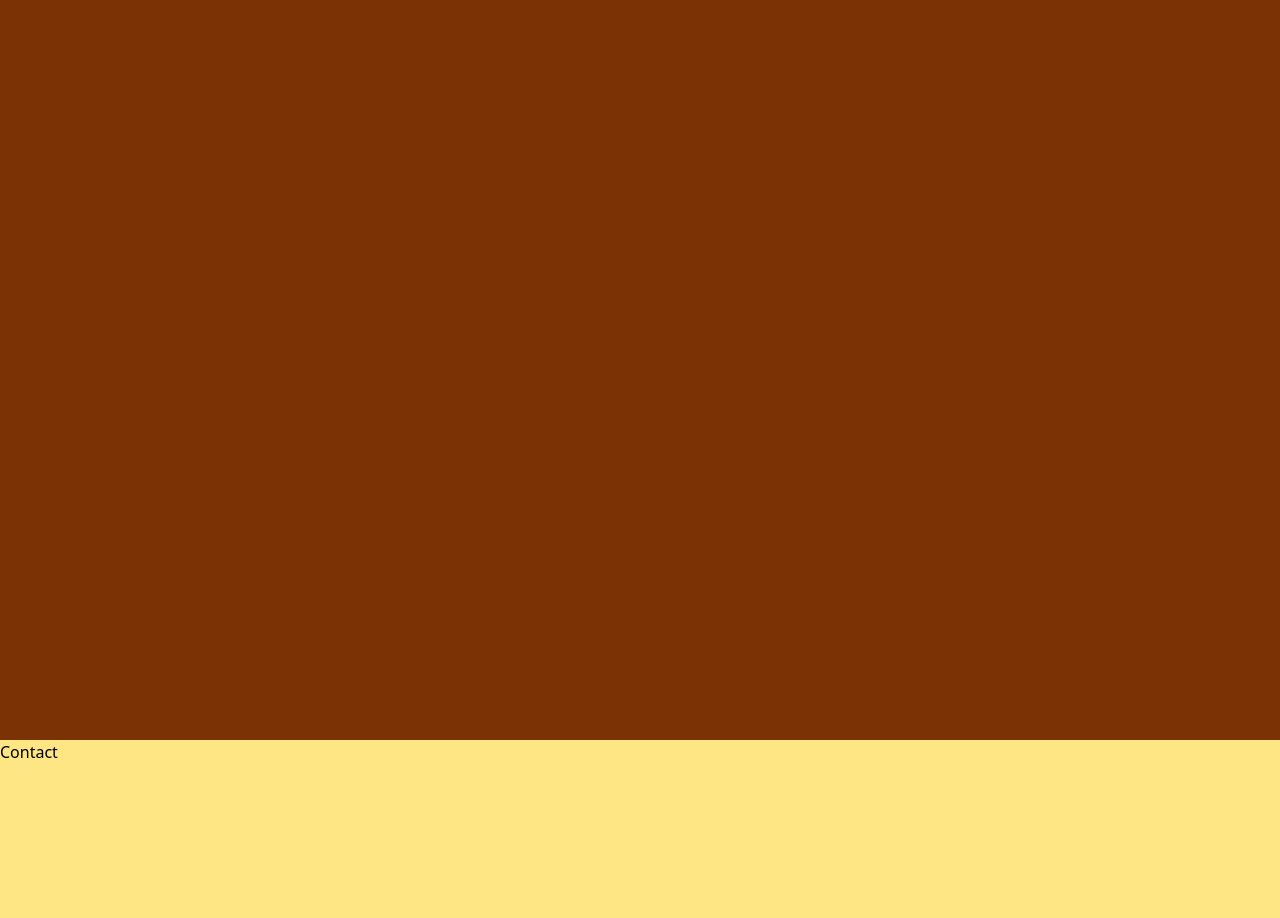
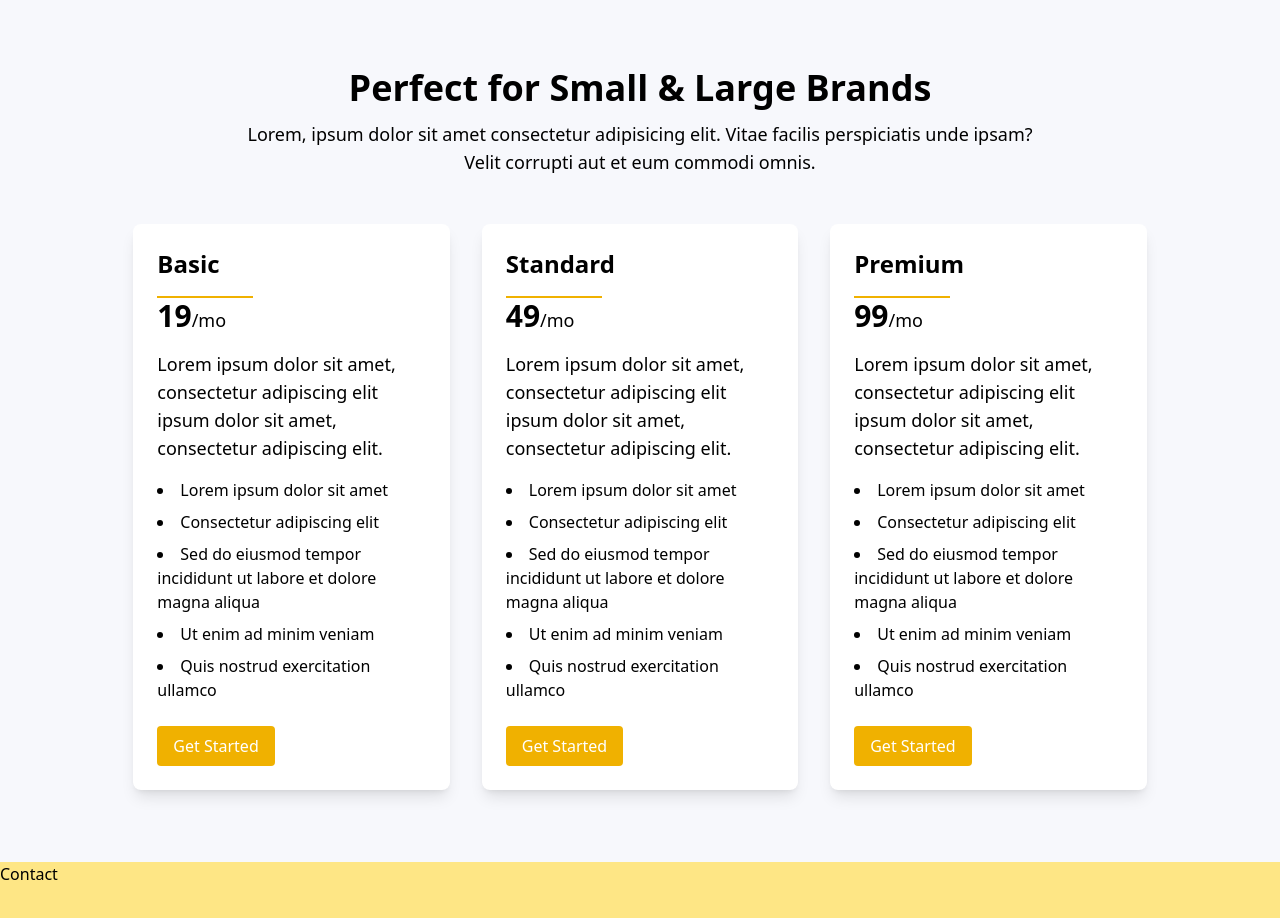
Before and after one commit to HashiniDivyanjanee/CodeCraft, a React (Vite) app: page / in a window 1280 px wide. Shown: the part 3080-3998 px from the top of the page. Built offline with nearby package versions, Linux system fonts and the light colour scheme.

Commit message:
Enhance Pricing component: add package details, improve layout, and implement smooth scroll to contact

```diff
--- a/src/component/pricing.jsx
+++ b/src/component/pricing.jsx
@@ -1,9 +1,98 @@
-import React from 'react'
+import { div, li } from "framer-motion/m";
+import React from "react";
+
+const packages = [
+  {
+    name: "Basic",
+    price: "19",
+    description:
+      "Lorem ipsum dolor sit amet, consectetur adipiscing elit ipsum dolor sit amet, consectetur adipiscing elit.",
+    features: [
+      "Lorem ipsum dolor sit amet",
+      "Consectetur adipiscing elit",
+      "Sed do eiusmod tempor incididunt ut labore et dolore magna aliqua",
+      "Ut enim ad minim veniam",
+      "Quis nostrud exercitation ullamco",
+    ],
+  },
+  {
+    name: "Standard",
+    price: "49",
+    description:
+      "Lorem ipsum dolor sit amet, consectetur adipiscing elit ipsum dolor sit amet, consectetur adipiscing elit.",
+    features: [
+      "Lorem ipsum dolor sit amet",
+      "Consectetur adipiscing elit",
+      "Sed do eiusmod tempor incididunt ut labore et dolore magna aliqua",
+      "Ut enim ad minim veniam",
+      "Quis nostrud exercitation ullamco",
+    ],
+  },
+  {
+    name: "Premium",
+    price: "99",
+    description:
+      "Lorem ipsum dolor sit amet, consectetur adipiscing elit ipsum dolor sit amet, consectetur adipiscing elit.",
+    features: [
+      "Lorem ipsum dolor sit amet",
+      "Consectetur adipiscing elit",
+      "Sed do eiusmod tempor incididunt ut labore et dolore magna aliqua",
+      "Ut enim ad minim veniam",
+      "Quis nostrud exercitation ullamco",
+    ],
+  },
+];
 
 const Pricing = () => {
+
+  const handleScrollToContact =() =>{
+    const targetElement = document.getElementById('contact');
+    if (targetElement) {
+      window.scrollTo({
+        top: targetElement.offsetTop,
+        behavior: 'smooth'
+      })
+    }
+  }
+
   return (
-    <div id='pricing' className='h-screen bg-amber-900'>Pricing</div>
-  )
-}
+    <div id="pricing" className="bg-[#f7f8fc] pt-32">
+      <div className="container mx-auto px-8">
+        <div className="text-center mb-12">
+          <h2 className="text-4xl font-bold mb-3">
+            Perfect for Small & Large Brands
+          </h2>
+          <p className="text-lg mb-12 md:w-2/3 mx-auto">
+            Lorem, ipsum dolor sit amet consectetur adipisicing elit. Vitae
+            facilis perspiciatis unde ipsam? Velit corrupti aut et eum commodi
+            omnis.
+          </p>
+        </div>
+        {/* Packages */}
+        <div className="flex flex-col md:w-5/6 mx-auto md:flex-row gap-8 pb-18">
+          {
+            packages.map((pkg, index)=>(
+              <div key={index} className="bg-white rounded-lg p-6 flex-1 shadow-lg">
+                <h3 className="text-2xl font-semibold mb-4">{pkg.name}</h3>
+                <hr className="w-24 border text-yellow-500 border-primary"/>
+                <p className="text-3xl font-bold mb-4">{pkg.price}<span className="text-lg font-normal">/mo</span></p>
+                <p className="text-lg mb-4">{pkg.description}</p>
+                <ul className="list-disc list-inside space-y-2 mb-6">
+                  {
+                    pkg.features.map((features,idx)=>(
+                      <li key={idx}>{features}</li>
 
-export default Pricing
+                    ))
+                  }
+                </ul>
+                <button onClick={handleScrollToContact} className="bg-yellow-500 text-white px-4 py-2 rounded">Get Started</button>
+              </div>
+            ))
+          }
+        </div>
+      </div>
+    </div>
+  );
+};
+
+export default Pricing;
```
